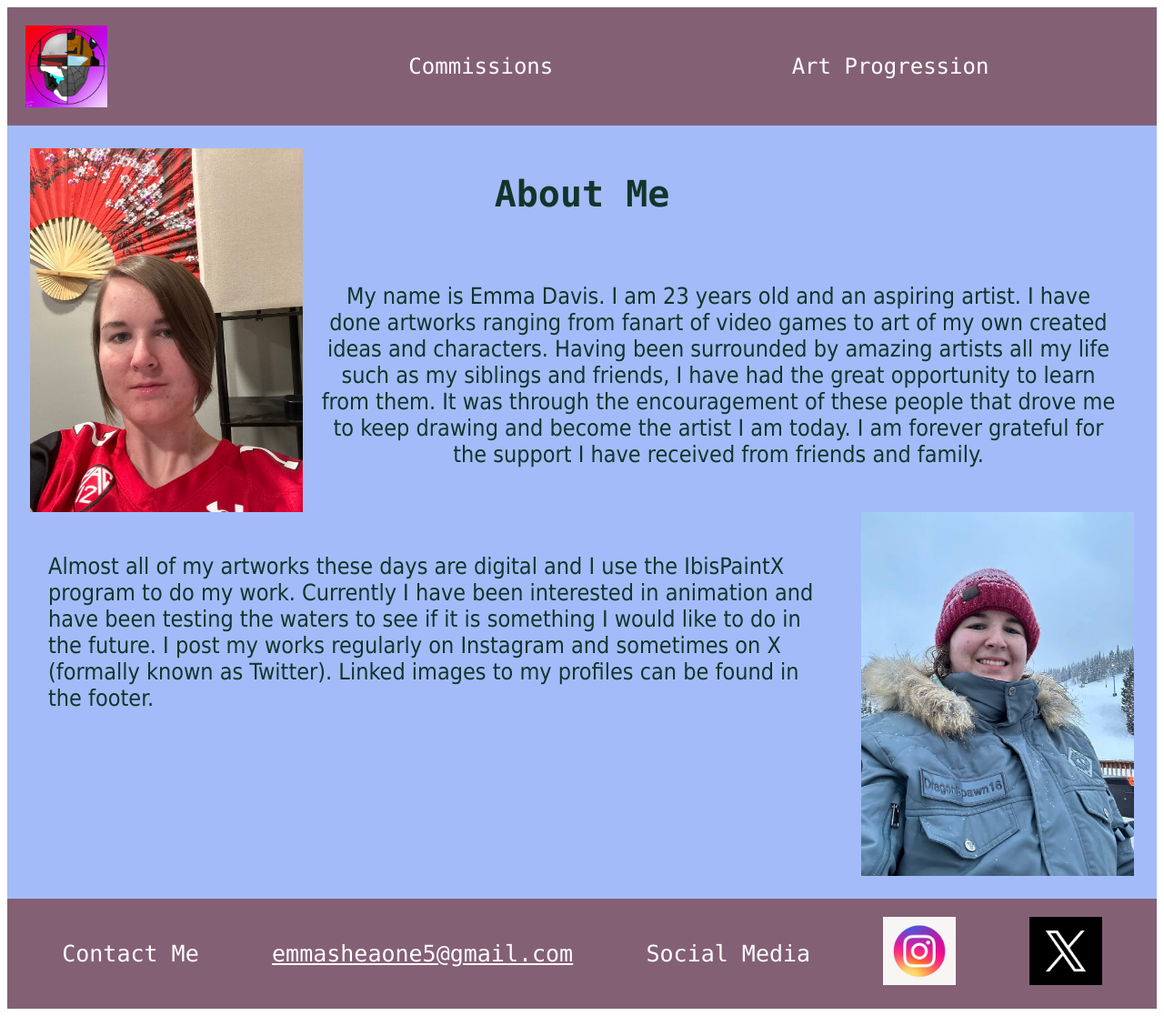
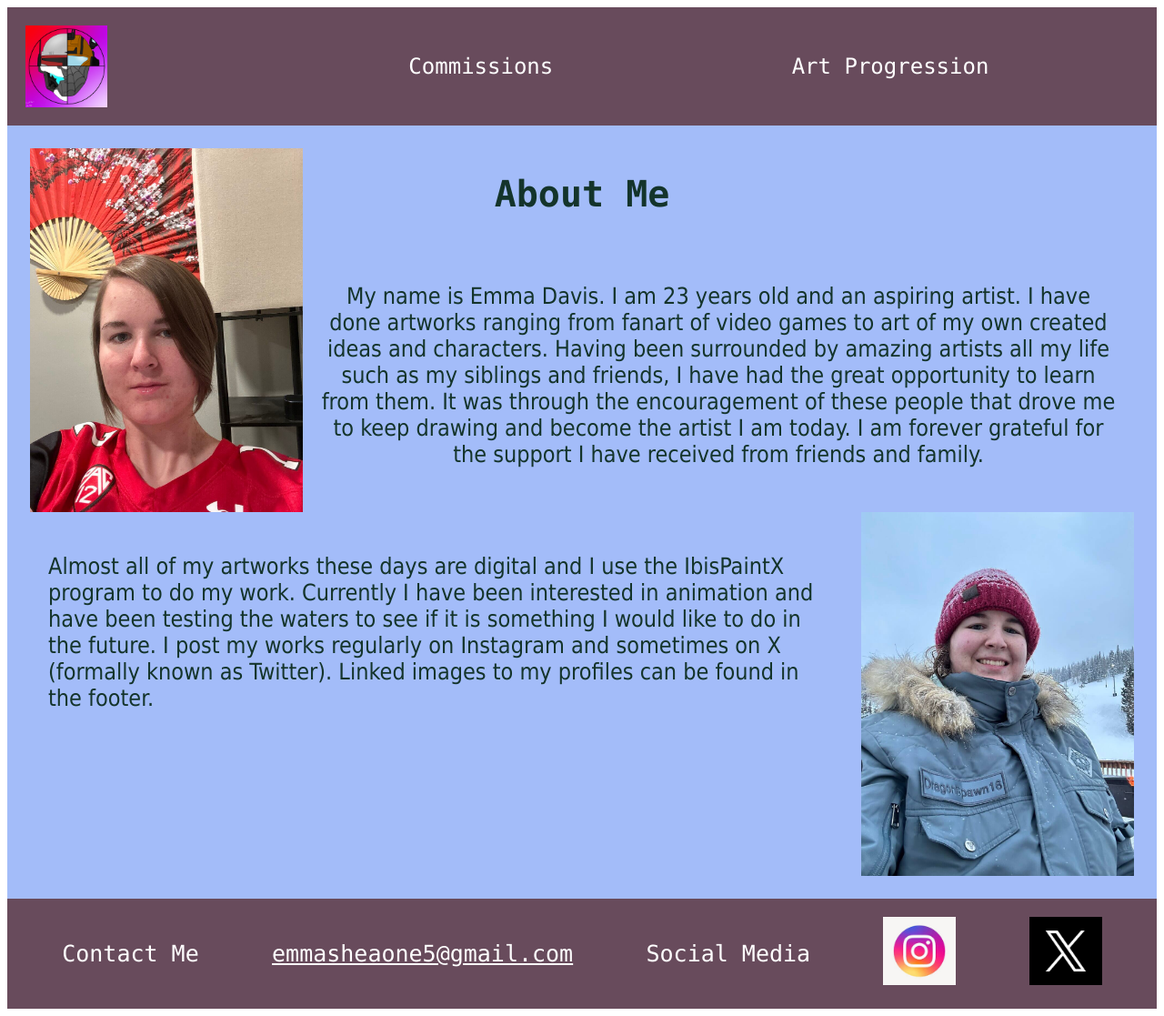
Before and after one commit to EmmaSheaDavis/art-showcase, a plain HTML site: page index.html in a window 1280 px wide. Shown: the whole page at 91% size. Drawn offline with Linux system fonts and the light colour scheme.

Commit message:
adjusting colors for better contrast

```diff
--- a/styles/styles.css
+++ b/styles/styles.css
@@ -9,7 +9,7 @@ nav {
 nav a {
     align-items: center;
     display: flex;
-    background-color: #846075;
+    background-color: #684b5c;
     color: white;
     text-decoration: none;
     font-family: Monaco, Andale Mono;
@@ -25,7 +25,7 @@ nav a:hover {
     width: 90px;
 }
 footer {
-    background-color: #846075;
+    background-color: #684b5c;
     color: white;
     display: flex;
     padding: 20px 20px;
```
